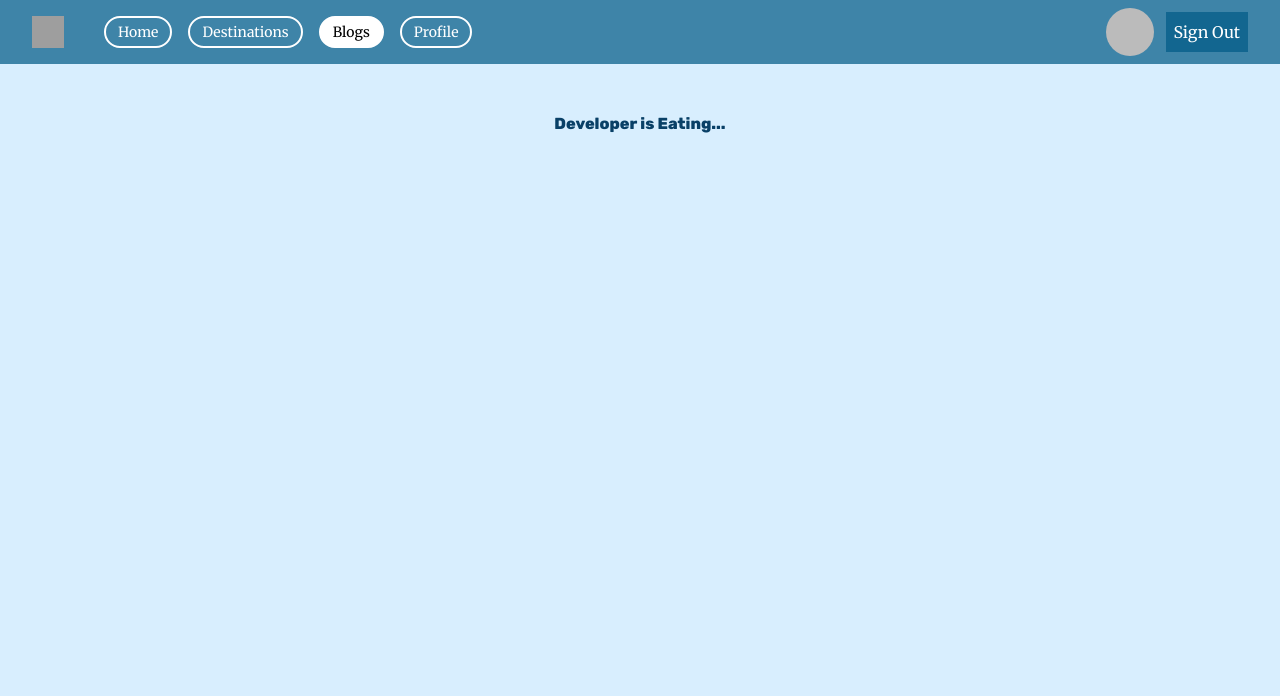
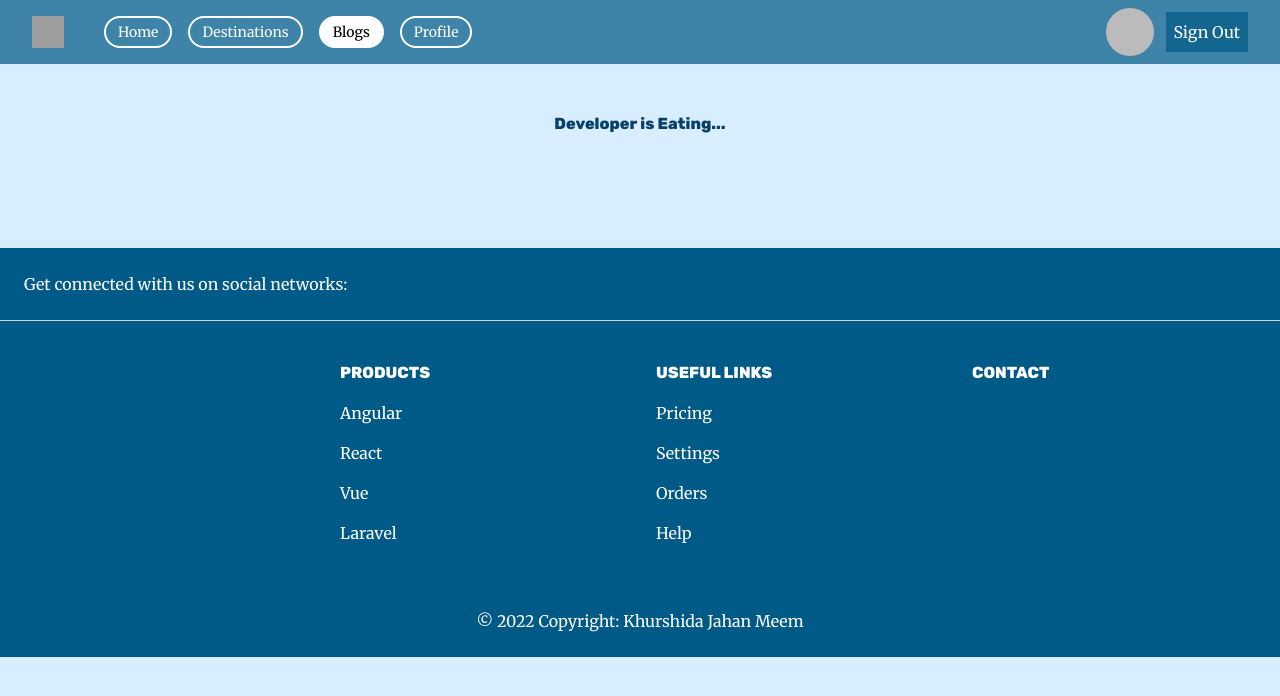
Before and after one commit to Khurshida-Meem/your-highway-tailwind, a React (Create React App) app: page /blogs in a window 1280 px wide. Shown: the top 696 px of the page. Built offline with nearby package versions, Linux system fonts and the light colour scheme; no server answers; sample sign-in values are in the browser's storage; grey boxes are pictures that could not be loaded.

Commit message:
added blogs footer

```diff
--- a/src/Pages/AllBlogs/AllBlogs.js
+++ b/src/Pages/AllBlogs/AllBlogs.js
@@ -1,4 +1,5 @@
 import React from 'react';
+import Footer from '../Shared/Footer/Footer';
 import Navbar from '../Shared/Navbar/Navbar'
 
 const AllBlogs = () => {
@@ -8,6 +9,7 @@ const AllBlogs = () => {
             <div className='container flex justify-center'>
                 <h1 className='mt-12'>Developer is Eating...</h1>
             </div>
+            <Footer></Footer>
         </div>
 
     );
```
